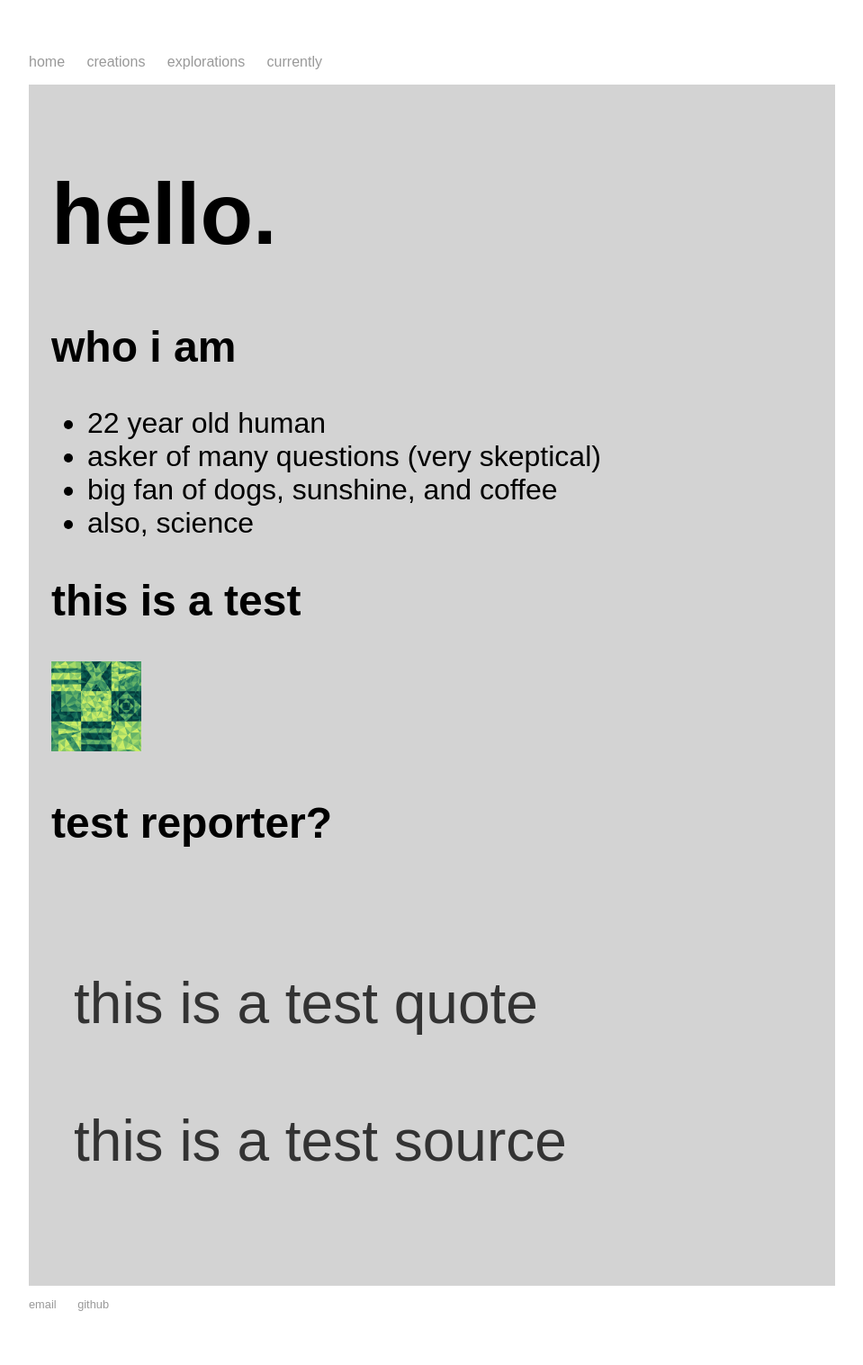
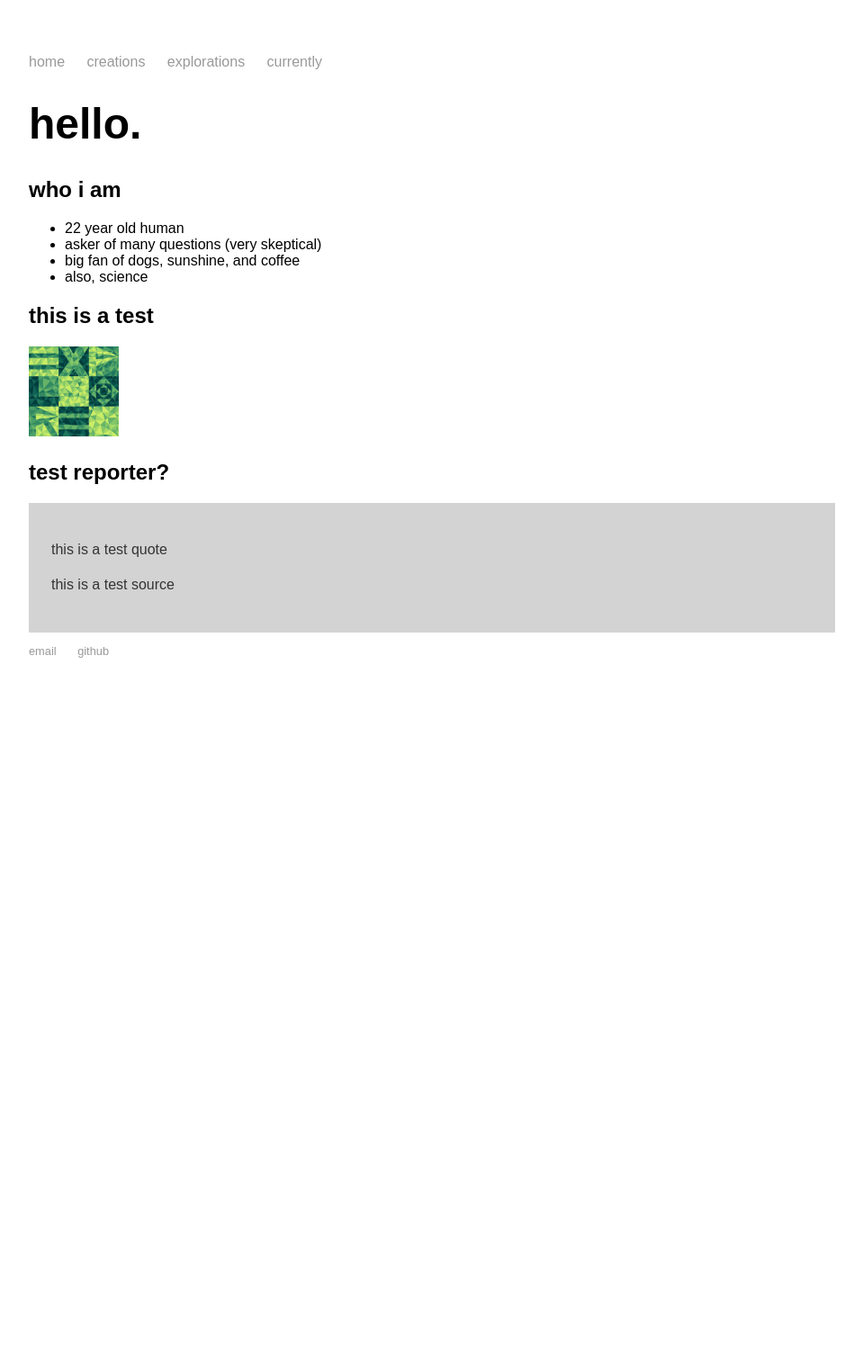
Before and after one commit to mayasheth/mayasheth.github.io, a Jekyll site: the page built from index.md, in a window 1280 px wide. Shown: the whole page at 90% size, without its empty margins (160-1119 px from the left). Built offline with Jekyll 4.4.1, drawn with Linux system fonts in a browser that asks for light colours; after the commit the page ends 900 px from its top, so only the background shows below that.

Commit message:
Update quote.html

```diff
--- a/_includes/quote.html
+++ b/_includes/quote.html
@@ -1,14 +1,14 @@
 <head>
 <style>
-div {
+#quoteblock {
   background-color: lightgray;
-  font-size: 2em;
   padding: 25px;
 }
+
 </style>
 </head>
 
-<div>
-<p>{{ include.words }}</p>
-<p>{{ include.source }}</p>
+<div id="quoteblock">
+<p id="words">{{ include.words }}</p>
+<p id="source">{{ include.source }}</p>
 </div>
```
